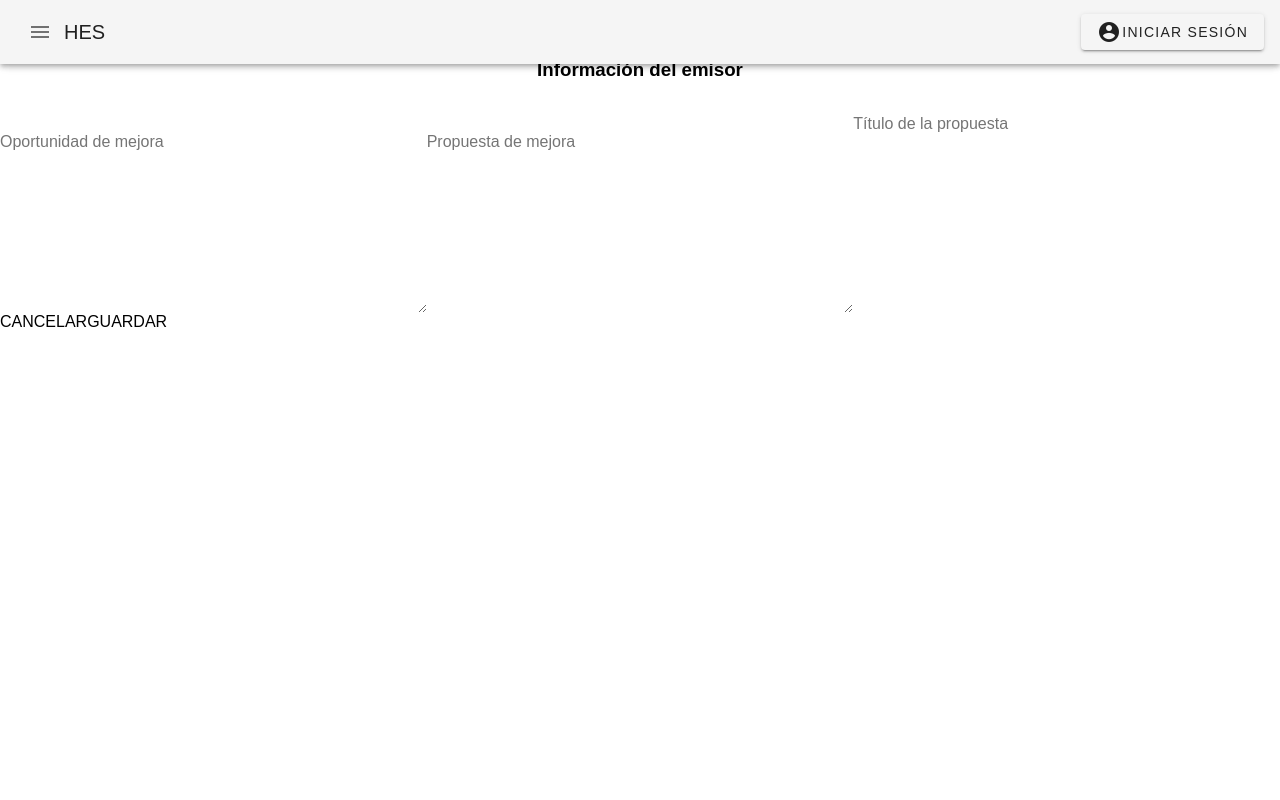
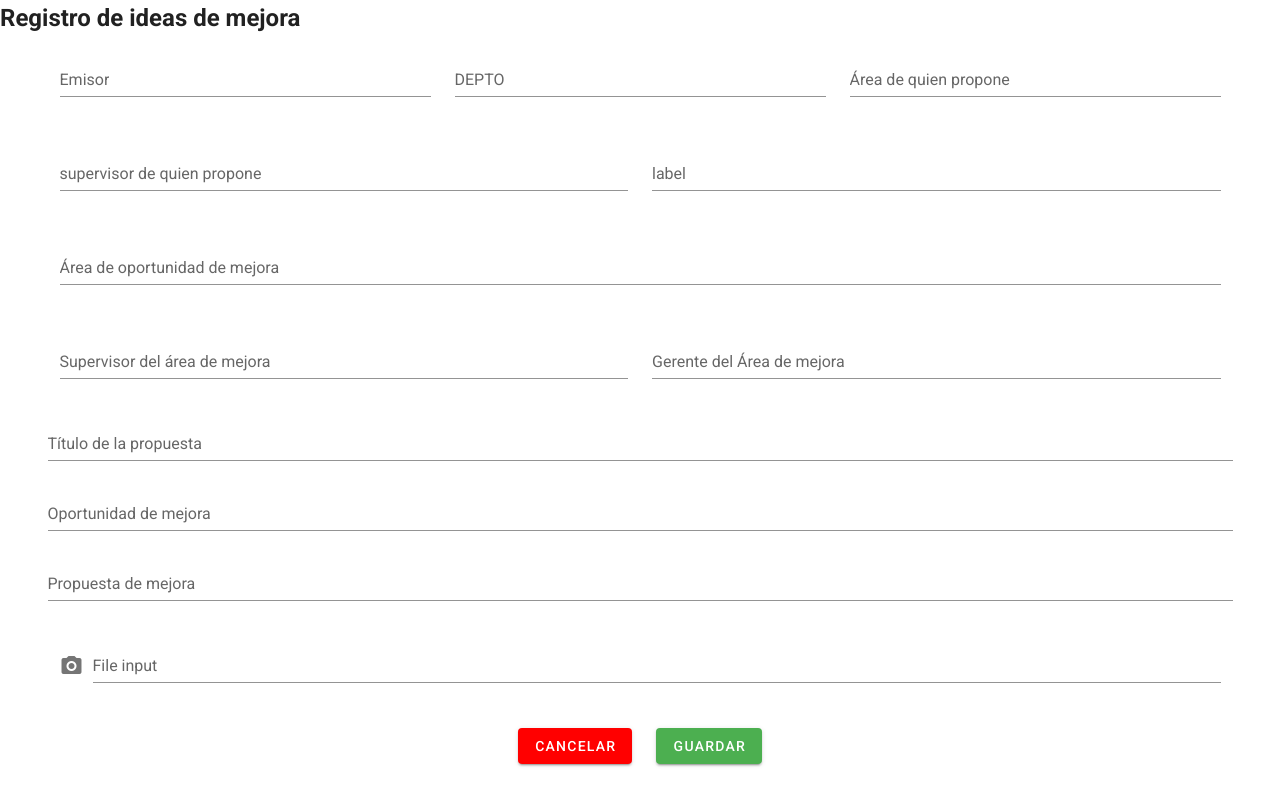
Before and after one commit to mirecabza/HESIdeasDeMejora, a Vue app: page /idea in a window 1280 px wide. Built offline with nearby package versions, Linux system fonts and the light colour scheme.

Commit message:
Fixed some layout and formatting

```diff
--- a/src/views/Idea.vue
+++ b/src/views/Idea.vue
@@ -1,58 +1,107 @@
 <template>
-  <div>
-    <Header />
-    <h1>SISTEMA DE IDEAS DE MEJORA</h1>
-    <h3>Registro de Ideas de mejora</h3>
-    <h3>Información del emisor</h3>
-    <form action="">
-      <select name="" id="emisor"></select>
-      <select name="" id="depto"></select>
-      <select name="" id="areapropone"></select>
-      <select name="" id="supervisorpropone"></select>
-      <select name="" id="gerentepropone"></select>
-      <select name="" id="areaoportunidad"></select>
-      <select name="" id="supervisoroportunidad"></select>
-      <select name="" id="gerenteoportunidad"></select>
-      <input
-        placeholder="Título de la propuesta"
-        type="text"
-        name=""
-        id="titulo"
-      />
-      <textarea
-        placeholder="Oportunidad de mejora"
-        name=""
-        id="oportunidad"
-        cols="30"
-        rows="10"
-      ></textarea>
-      <textarea
-        placeholder="Propuesta de mejora"
-        name=""
-        id="propuesta"
-        cols="30"
-        rows="10"
-      ></textarea>
-    </form>
-    <button>CANCELAR</button>
-    <button type="submit">GUARDAR</button>
-  </div>
+  <v-app>
+    <v-content>
+      <h2>Registro de ideas de mejora</h2>
+      <v-container>
+        <v-row>
+          <v-col
+            ><v-text-field name="emisor" label="Emisor" id="id"></v-text-field
+          ></v-col>
+          <v-col
+            ><v-text-field name="depto" label="DEPTO" id="id"></v-text-field
+          ></v-col>
+          <v-col
+            ><v-text-field
+              name="areaPropone"
+              label="Área de quien propone"
+              id="id"
+            ></v-text-field
+          ></v-col>
+        </v-row>
+        <v-row>
+          <v-col
+            ><v-text-field
+              name="supervisorPropone"
+              label="supervisor de quien propone"
+              id="id"
+            ></v-text-field
+          ></v-col>
+          <v-col
+            ><v-text-field name="name" label="label" id="id"></v-text-field
+          ></v-col>
+        </v-row>
+        <v-row>
+          <v-col
+            ><v-text-field
+              name="areaOportunidad"
+              label="Área de oportunidad de mejora"
+              id="id"
+            ></v-text-field
+          ></v-col>
+        </v-row>
+        <v-row>
+          <v-col
+            ><v-text-field
+              name="supervisorArea"
+              label="Supervisor del área de mejora"
+              id="id"
+            ></v-text-field
+          ></v-col>
+          <v-col
+            ><v-text-field
+              name="gerenteArea"
+              label="Gerente del Área de mejora"
+              id="id"
+            ></v-text-field
+          ></v-col>
+        </v-row>
+        <v-row
+          ><v-text-field
+            name="titulo"
+            label="Título de la propuesta"
+            id="id"
+          ></v-text-field
+        ></v-row>
+        <v-row
+          ><v-text-field
+            name="oportunidad"
+            label="Oportunidad de mejora"
+            id="id"
+          ></v-text-field
+        ></v-row>
+        <v-row
+          ><v-text-field
+            name="propuesta"
+            label="Propuesta de mejora"
+            id="id"
+          ></v-text-field
+        ></v-row>
+        <v-row>
+          <v-col>
+            <template>
+              <v-file-input
+                accept="image/*"
+                label="File input"
+                prepend-icon="mdi-camera"
+              ></v-file-input>
+            </template>
+          </v-col>
+        </v-row>
+        <v-row justify="center">
+          <v-col cols="auto">
+            <v-btn color="error">CANCELAR</v-btn>
+          </v-col>
+          <v-col cols="auto">
+            <v-btn color="success">GUARDAR</v-btn>
+          </v-col>
+        </v-row>
+      </v-container>
+    </v-content>
+  </v-app>
 </template>
 
 <script>
-import Header from "@/components/Header.vue";
-
-export default {
-  name: "Idea",
-  components: {
-    Header,
-  },
-};
+export default {};
 </script>
 
-<style scoped>
-form {
-  display: grid;
-  grid-template-columns: repeat(3, 1fr);
-}
-</style>
+<style></style>
```
